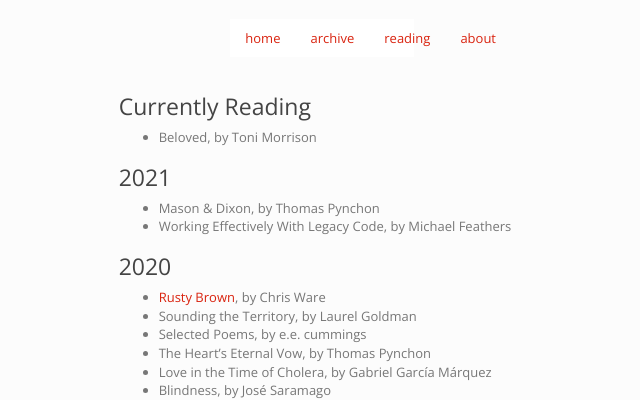
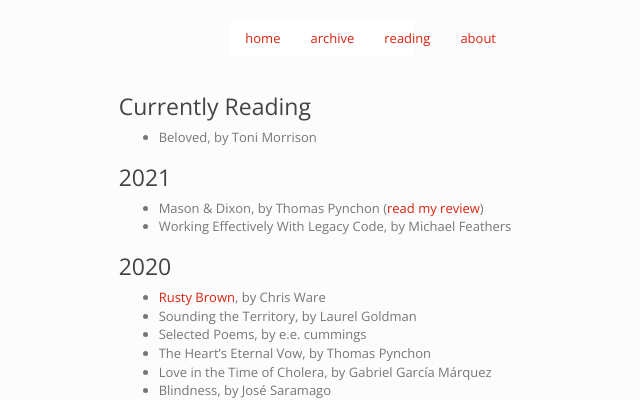
Before and after one commit to imtayadeway/imtayadeway.github.io, a Jekyll site: the page built from reading-list/index.md, in a window 1280 px wide. Shown: the top 400 px of the page, without its empty margins (318-958 px from the left). Built offline with Jekyll 4.4.1, drawn with Linux system fonts in a browser that asks for light colours.

Commit message:
Link to review

```diff
--- a/reading-list/index.md
+++ b/reading-list/index.md
@@ -9,7 +9,7 @@ title: Reading List
 
 ### 2021
 
-- Mason & Dixon, by Thomas Pynchon
+- Mason & Dixon, by Thomas Pynchon ([read my review][mason & dixon review])
 - Working Effectively With Legacy Code, by Michael Feathers
 
 ### 2020
@@ -57,6 +57,7 @@ title: Reading List
 - [Getting Clojure][], by Russ Olsen ([read my review][getting clojure review])
 
 [getting clojure review]: {{ site.base_url }}{% post_url 2018-02-19-getting-clojure-review %}
+[mason & dixon review]: {{ site.base_url }}{% post_url 2021-01-13-mason-and-dixon %}
 
 [Bad]: https://electricliterature.com/i-call-all-my-exes-darren-5c28cec10e7b
 [Caca Dolce]: https://softskull.com/dd-product/caca-dolce/
```
